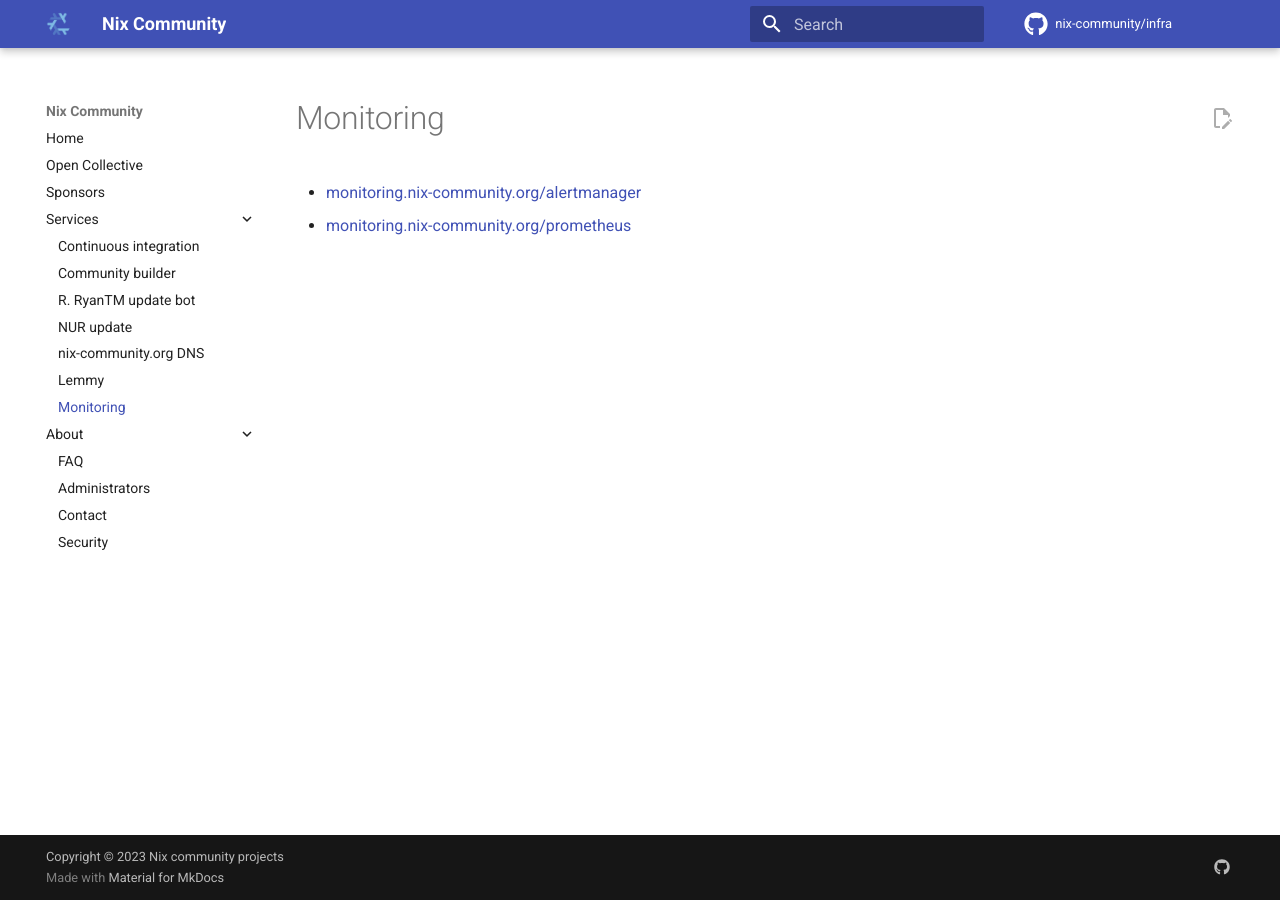
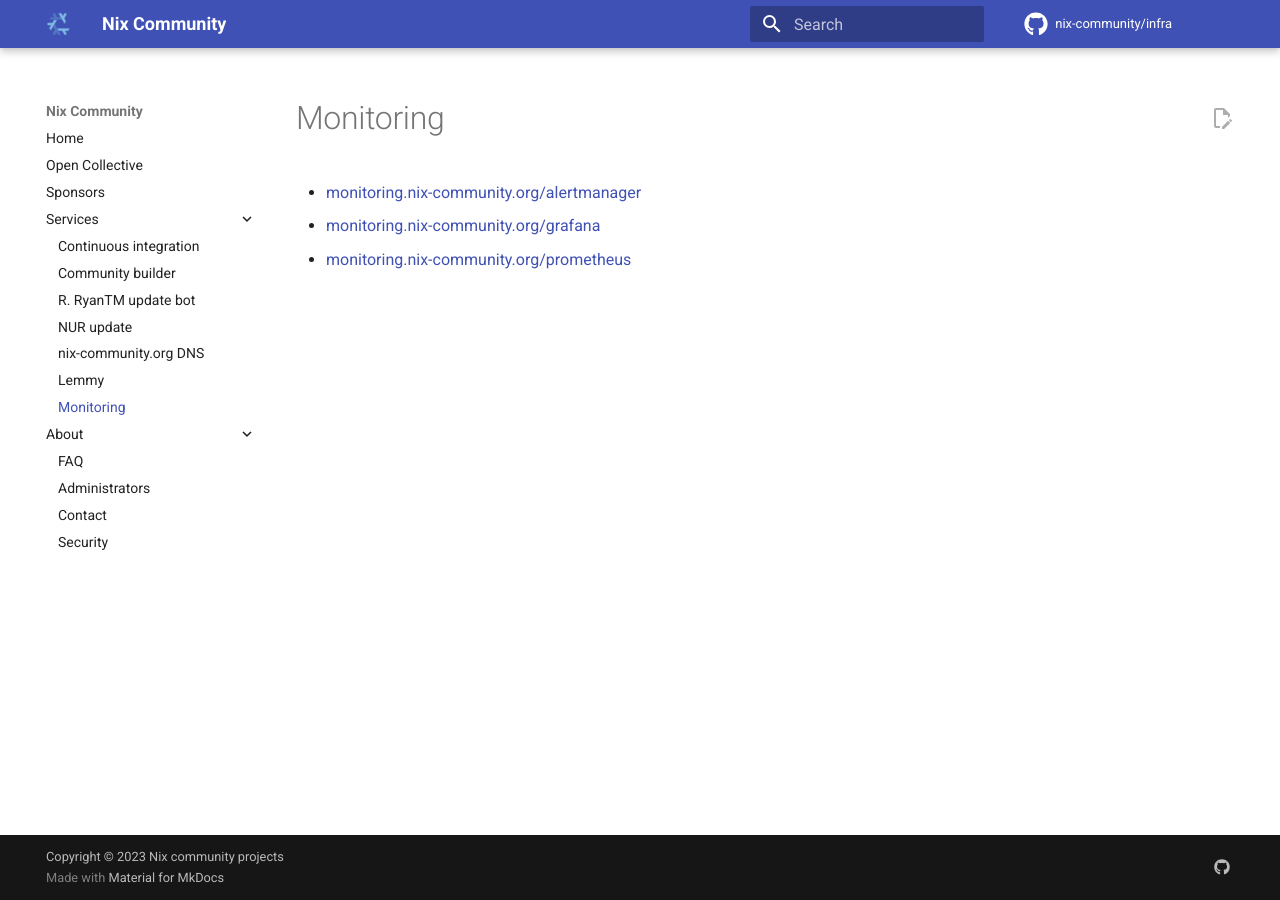
Before and after one commit to nix-community/infra, an MkDocs documentation site: the page built from docs/monitoring.md, in a window 1280 px wide. Built offline with MkDocs 1.6.1 and Material for MkDocs 9.7.7, drawn with Linux system fonts in a browser that asks for light colours; comment, search, counter and statistics services are not loaded.

Commit message:
modules/nixos/monitoring: add grafana

```diff
--- a/docs/monitoring.md
+++ b/docs/monitoring.md
@@ -1,2 +1,3 @@
 - [monitoring.nix-community.org/alertmanager](https://monitoring.nix-community.org/alertmanager)
+- [monitoring.nix-community.org/grafana](https://monitoring.nix-community.org/grafana)
 - [monitoring.nix-community.org/prometheus](https://monitoring.nix-community.org/prometheus)
```
Also changed, not shown: 3 other files.
